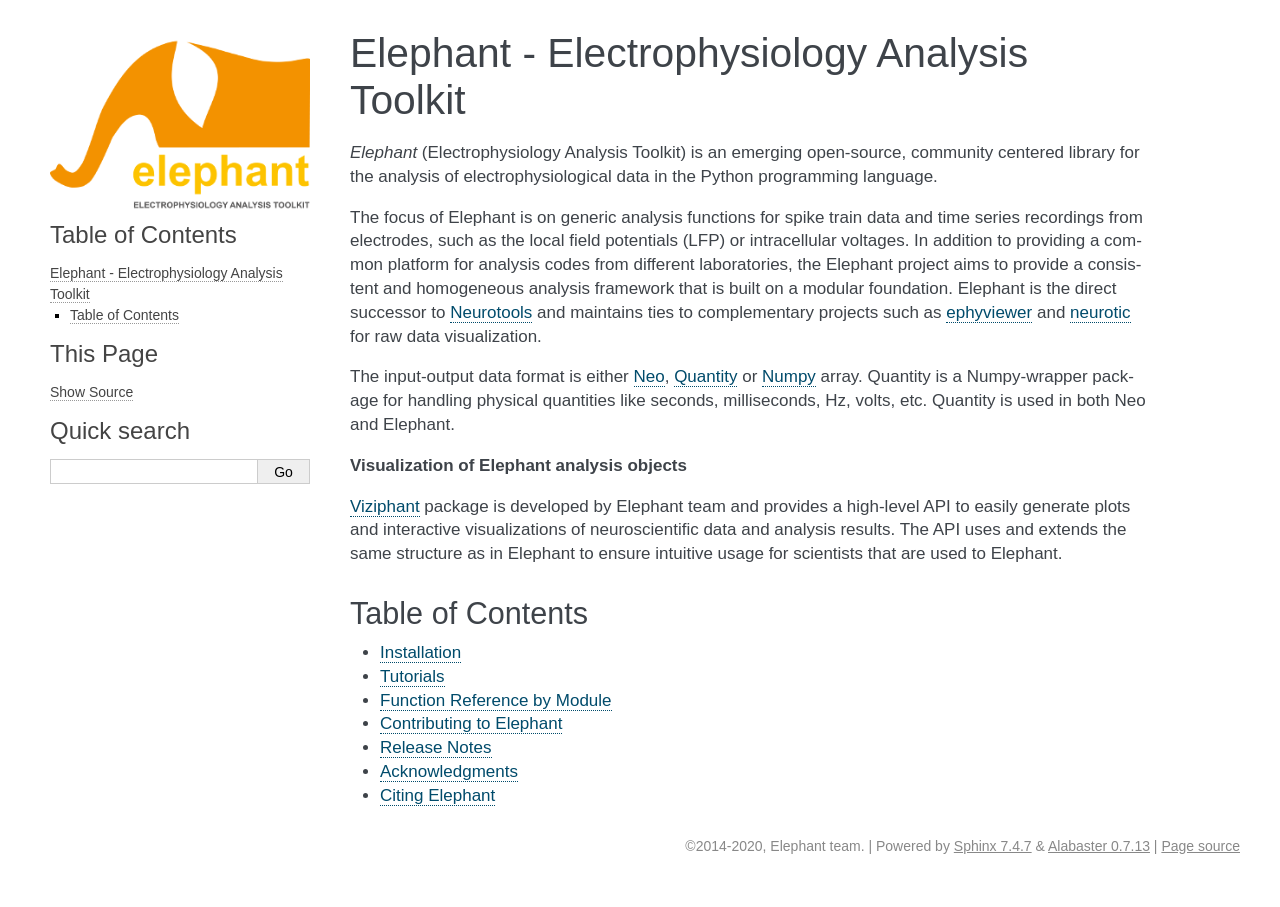
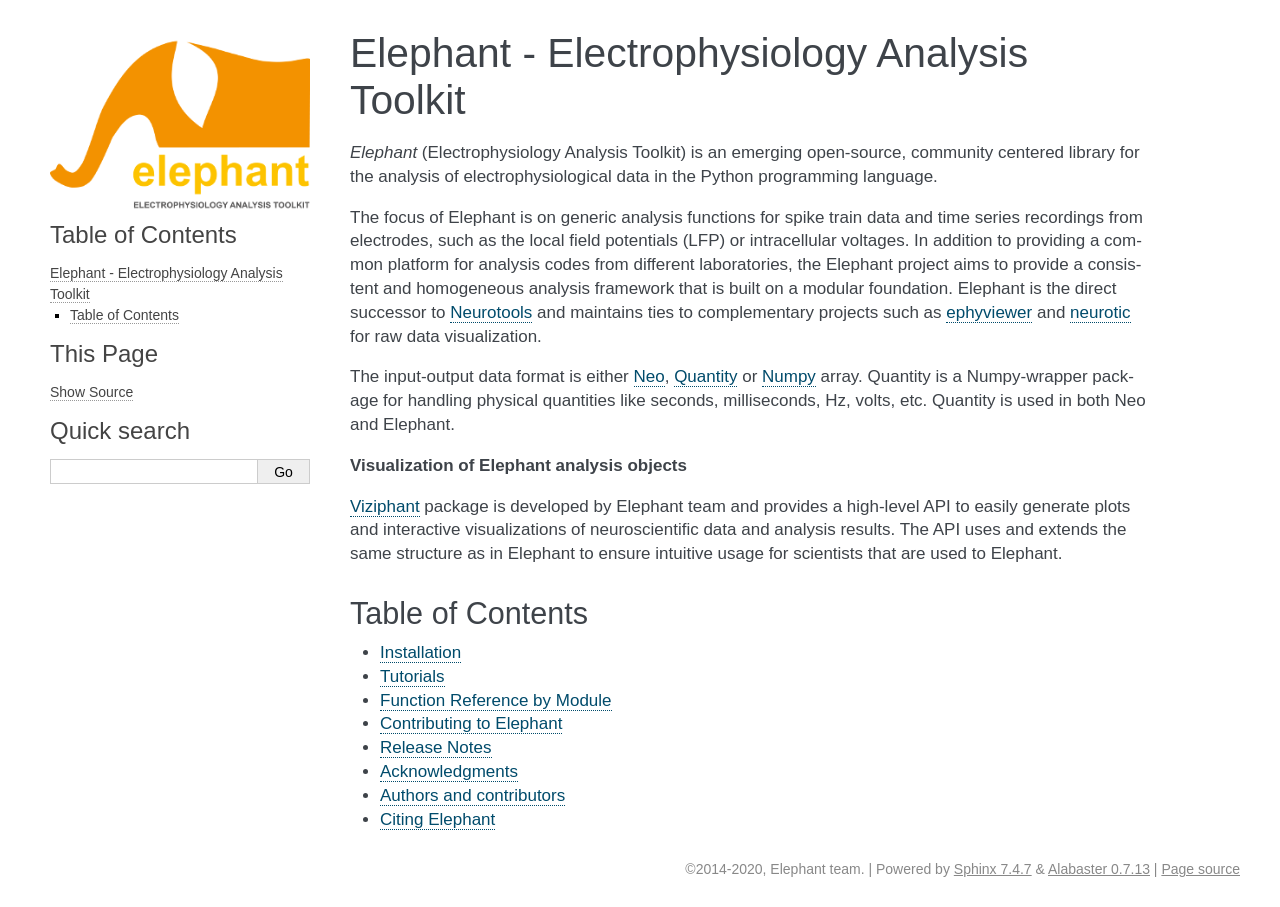
Before and after one commit to NeuralEnsemble/elephant, a Sphinx documentation site: the page built from doc/index.rst, in a window 1280 px wide. Built offline with Sphinx 7.4.7, drawn with Linux system fonts in a browser that asks for light colours; formulas are drawn with MathJax 3; pages that are not in the unit, such as notebooks, are missing from menus.

Commit message:
moved authors on top

```diff
--- a/doc/contribute.rst
+++ b/doc/contribute.rst
@@ -285,10 +285,4 @@ documentation:
 
 
 
-************************
-Authors and contributors
-************************
-
-See :doc:`authors`.
-
 .. _Issue tracker: https://github.com/NeuralEnsemble/elephant/issues
--- a/doc/index.rst
+++ b/doc/index.rst
@@ -40,6 +40,7 @@ Table of Contents
 * :doc:`contribute`
 * :doc:`release_notes`
 * :doc:`acknowledgments`
+* :doc:`authors`
 * :doc:`citation`
 
 
@@ -53,6 +54,7 @@ Table of Contents
     contribute
     release_notes
     acknowledgments
+    authors
     citation
 
 
```
